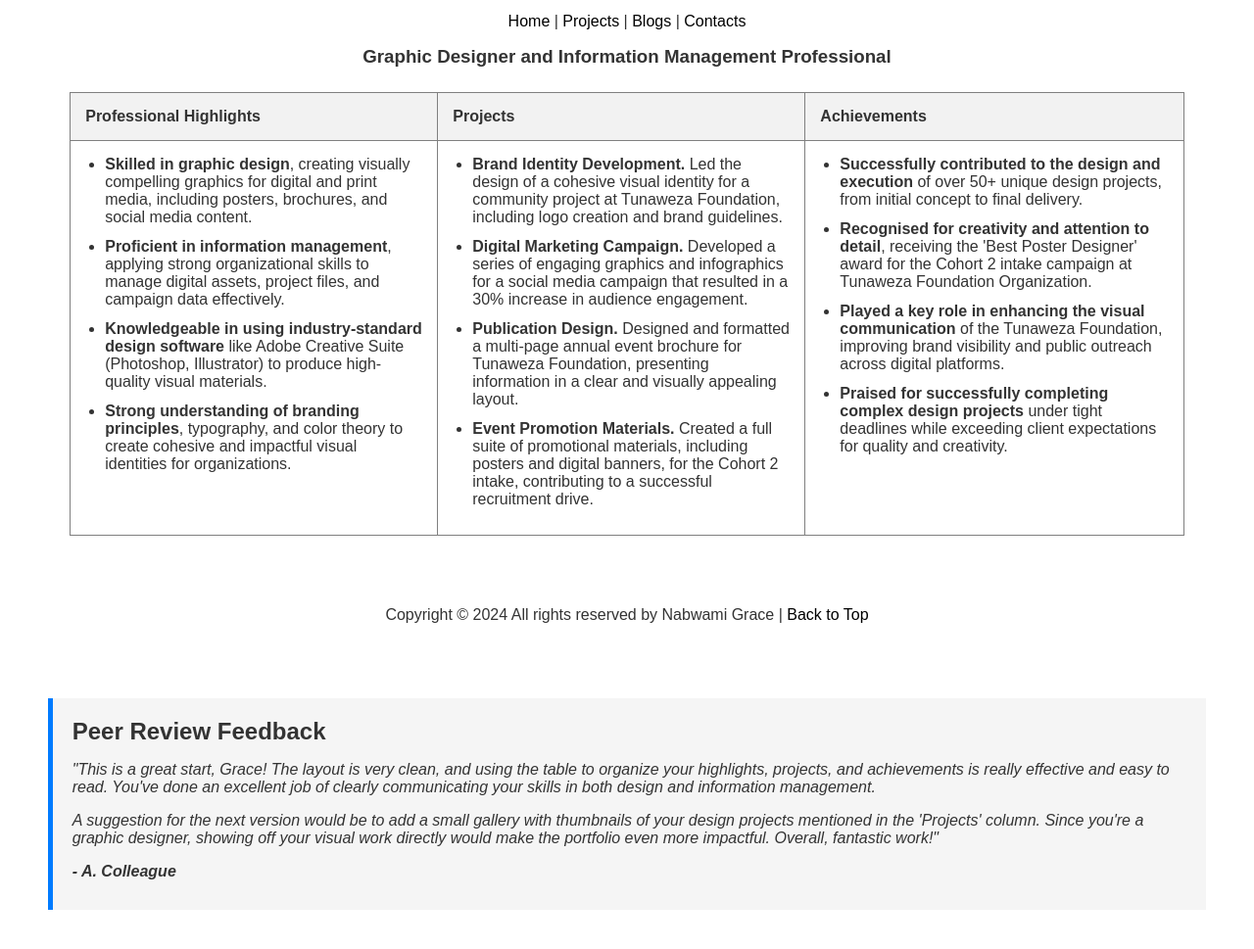
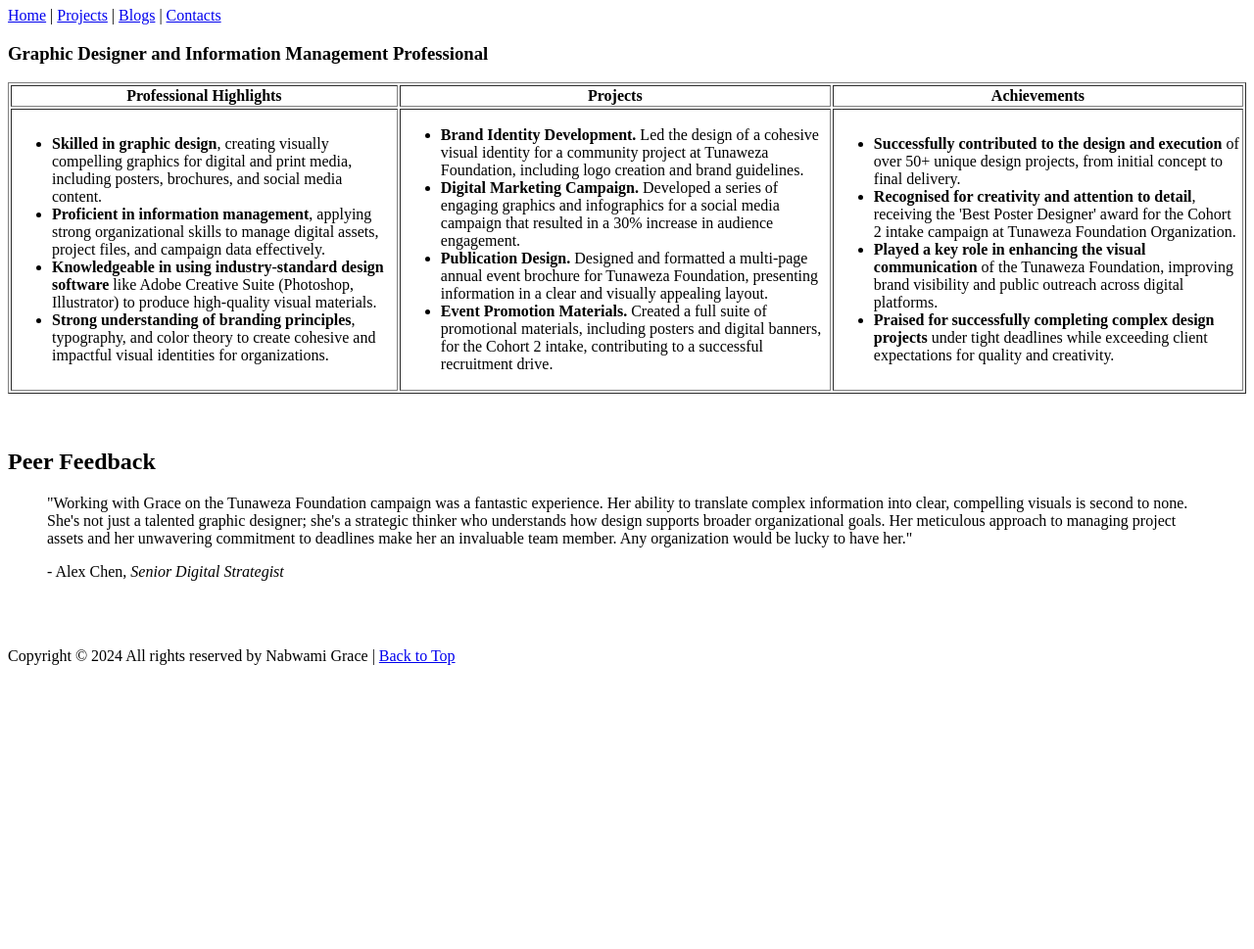
Before and after one commit to scof256/scof256.github.io, a plain HTML site: page index.html in a window 1280 px wide. Shown: the part 125-1094 px from the top of the page at 98% size. After the commit the page ends 820 px from the top, so only its background shows below. Drawn offline with Linux system fonts and the light colour scheme.

Commit message:
Update index.html

```diff
--- a/index.html
+++ b/index.html
@@ -2,66 +2,11 @@
 <html>
 <head>
     <title>Nabwami Grace - Personal Portfolio</title>
-    <style>
-        /* Basic styling to better match the example's look and feel */
-        body {
-            font-family: Arial, sans-serif;
-            color: #333;
-        }
-        h1, h2, h3 {
-            margin: 5px 0;
-        }
-        a {
-            color: #000;
-            text-decoration: none;
-        }
-        a:hover {
-            text-decoration: underline;
-        }
-        table {
-            border-collapse: collapse; /* Removes double borders */
-            width: 90%; /* A bit wider to fit content better */
-        }
-        th, td {
-            padding: 15px;
-            vertical-align: top; /* Aligns content to the top of the cell */
-            text-align: left;
-        }
-        ul {
-            margin: 0;
-            padding-left: 20px; /* Indent list items */
-        }
-        li {
-            margin-bottom: 12px; /* Space between list items */
-        }
-        .header-container, .footer-container {
-            width: 90%;
-            margin: 0 auto; /* Center the container */
-            text-align: center;
-            padding: 20px 0;
-        }
-        /* Style for the peer review section */
-        .peer-review {
-            width: 90%;
-            margin: 40px auto;
-            padding: 20px;
-            background-color: #f5f5f5;
-            border-left: 5px solid #007BFF;
-            font-style: italic;
-        }
-        .peer-review h2 {
-            font-style: normal;
-            margin-top: 0;
-        }
-        .peer-review p {
-            margin-bottom: 10px;
-        }
-    </style>
 </head>
 <body>
 
     <!-- ============== HEADER ============== -->
-    <div class="header-container">
+    <div>
         <!-- The id="top" allows the "Back to Top" link to work -->
         <h1 id="top">NABWAMI GRACE</h1>
         <p>23007722612<br>23/U/22612</p>
@@ -77,10 +22,10 @@
     <!-- ============== MAIN CONTENT TABLE (Highlights, Projects, Achievements) ============== -->
     <table border="1" align="center" id="main-content">
         <!-- Section Headers -->
-        <tr style="background-color: #f2f2f2;">
-            <th width="33%">Professional Highlights</th>
-            <th width="33%">Projects</th>
-            <th width="34%">Achievements</th>
+        <tr>
+            <th>Professional Highlights</th>
+            <th>Projects</th>
+            <th>Achievements</th>
         </tr>
 
         <!-- Content Rows -->
@@ -143,17 +88,20 @@
 
     <br><br>
 
-    <!-- ============== FOOTER ============== -->
-    <div class="footer-container">
-        <p>Copyright © 2024 All rights reserved by Nabwami Grace | <a href="#top">Back to Top</a></p>
+    <!-- ============== CAREER PEER REVIEW ============== -->
+    <div>
+        <h2>Peer Feedback</h2>
+        <blockquote>
+            <p>"Working with Grace on the Tunaweza Foundation campaign was a fantastic experience. Her ability to translate complex information into clear, compelling visuals is second to none. She's not just a talented graphic designer; she's a strategic thinker who understands how design supports broader organizational goals. Her meticulous approach to managing project assets and her unwavering commitment to deadlines make her an invaluable team member. Any organization would be lucky to have her."</p>
+            <p>- Alex Chen, <em>Senior Digital Strategist</em></p>
+        </blockquote>
     </div>
 
-    <!-- ============== FICTIONAL PEER REVIEW ============== -->
-    <div class="peer-review">
-        <h2>Peer Review Feedback</h2>
-        <p>"This is a great start, Grace! The layout is very clean, and using the table to organize your highlights, projects, and achievements is really effective and easy to read. You've done an excellent job of clearly communicating your skills in both design and information management.</p>
-        <p>A suggestion for the next version would be to add a small gallery with thumbnails of your design projects mentioned in the 'Projects' column. Since you're a graphic designer, showing off your visual work directly would make the portfolio even more impactful. Overall, fantastic work!"</p>
-        <p><strong>- A. Colleague</strong></p>
+    <br><br>
+
+    <!-- ============== FOOTER ============== -->
+    <div>
+        <p>Copyright © 2024 All rights reserved by Nabwami Grace | <a href="#top">Back to Top</a></p>
     </div>
 
 </body>
```
